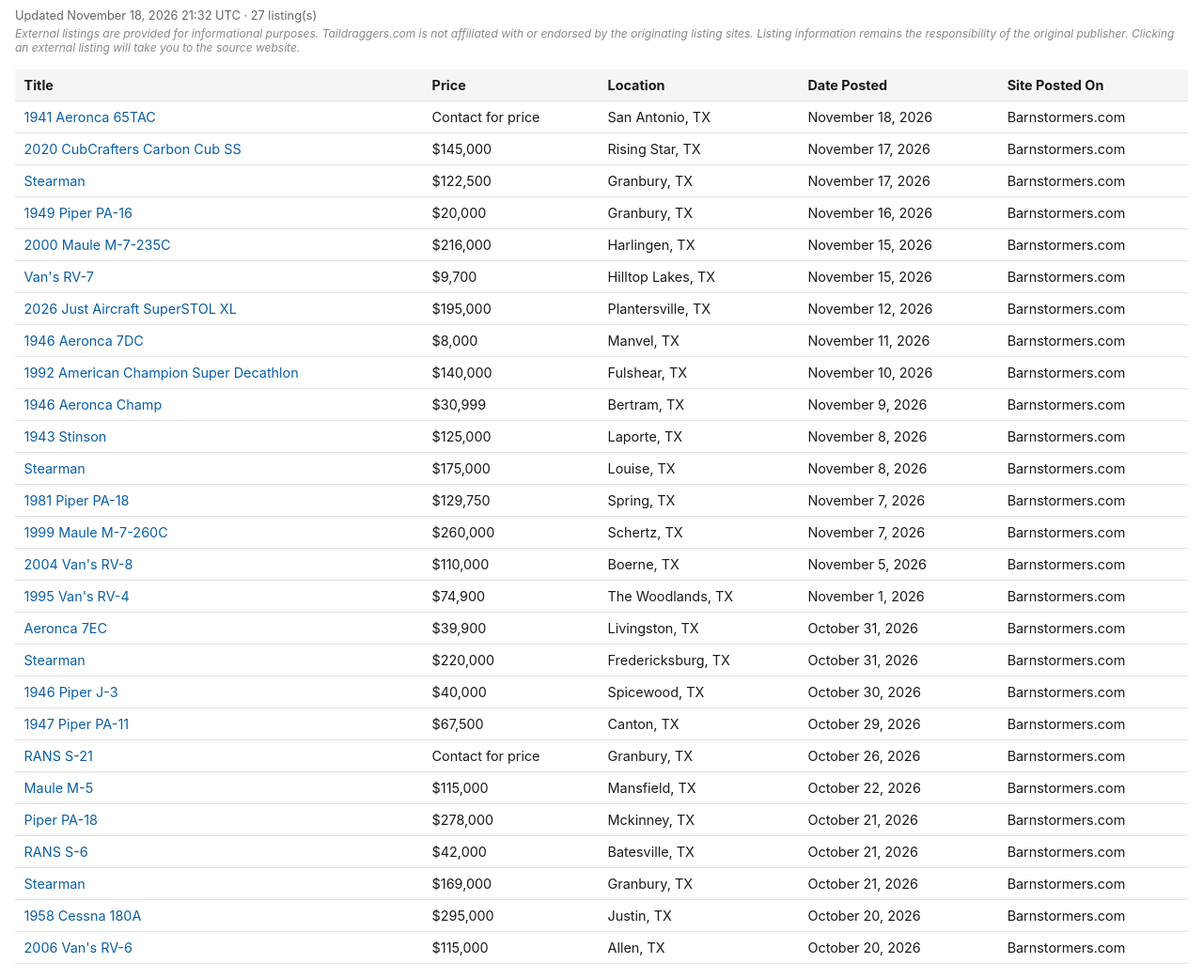
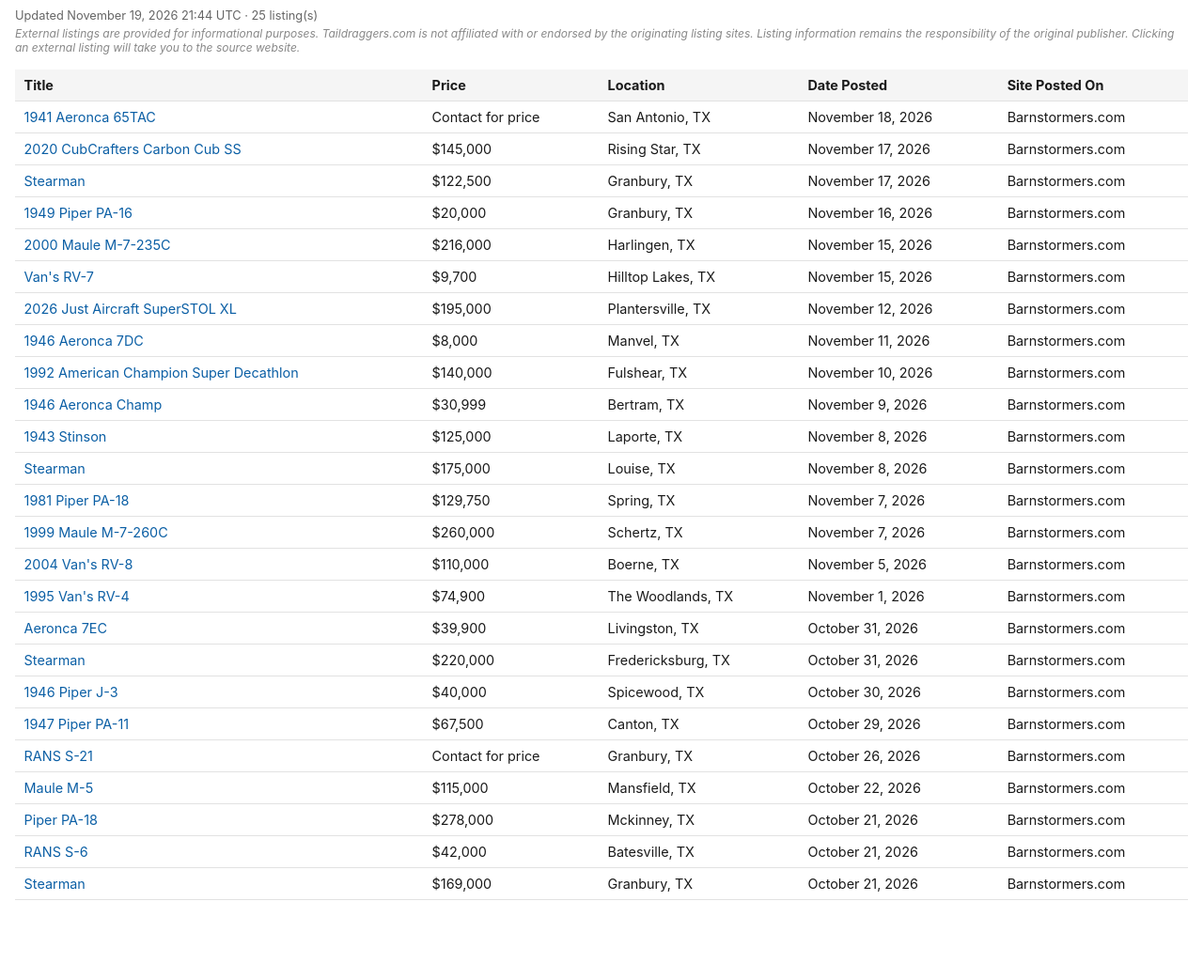
Before and after one commit to taildraggers/texas, a plain HTML site: page docs/index.html in a window 1280 px wide. Shown: the part 43-1085 px from the top of the page at 94% size. After the commit the page ends 1017 px from the top, so only its background shows below. Drawn offline with Linux system fonts and the light colour scheme.

Commit message:
Update Texas listings (2026-11-19)

```diff
--- a/docs/index.html
+++ b/docs/index.html
@@ -58,7 +58,7 @@
 </head>
 <body>
   <h1>Taildragger Ads in Texas</h1>
-  <div class="updated">Updated November 18, 2026 21:32 UTC &middot; 27 listing(s)</div>
+  <div class="updated">Updated November 19, 2026 21:44 UTC &middot; 25 listing(s)</div>
   <div class="disclaimer">External listings are provided for informational purposes. Taildraggers.com is not affiliated with or endorsed by the originating listing sites. Listing information remains the responsibility of the original publisher. Clicking an external listing will take you to the source website.</div>
   <table>
     <thead>
@@ -90,8 +90,6 @@
         <tr><td><a href="https://www.barnstormers.com/classified-2053823-02-PA18-Amphb-160HP-Glass314TT.html" target="_blank" rel="noopener noreferrer">Piper PA-18</a></td><td>$278,000</td><td>Mckinney, TX</td><td>October 21, 2026</td><td>Barnstormers.com</td></tr>
         <tr><td><a href="https://www.barnstormers.com/classified-2038122-Rans-S-6ES.html" target="_blank" rel="noopener noreferrer">RANS S-6</a></td><td>$42,000</td><td>Batesville, TX</td><td>October 21, 2026</td><td>Barnstormers.com</td></tr>
         <tr><td><a href="https://www.barnstormers.com/classified-2047652-Stearman.html" target="_blank" rel="noopener noreferrer">Stearman</a></td><td>$169,000</td><td>Granbury, TX</td><td>October 21, 2026</td><td>Barnstormers.com</td></tr>
-        <tr><td><a href="https://www.barnstormers.com/classified-2066495-1958-Cessna-180A.html" target="_blank" rel="noopener noreferrer">1958 Cessna 180A</a></td><td>$295,000</td><td>Justin, TX</td><td>October 20, 2026</td><td>Barnstormers.com</td></tr>
-        <tr><td><a href="https://www.barnstormers.com/classified-2079207-2006-RV-6.html" target="_blank" rel="noopener noreferrer">2006 Van&#x27;s RV-6</a></td><td>$115,000</td><td>Allen, TX</td><td>October 20, 2026</td><td>Barnstormers.com</td></tr>
     </tbody>
   </table>
 <script>
```
